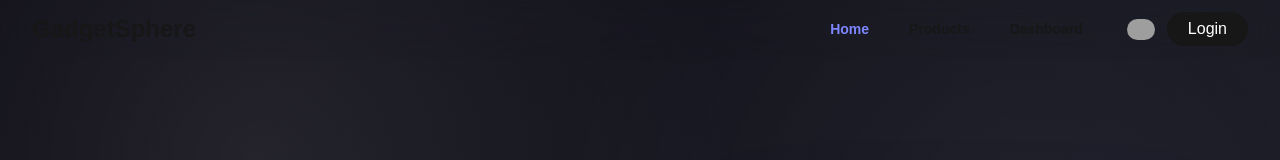
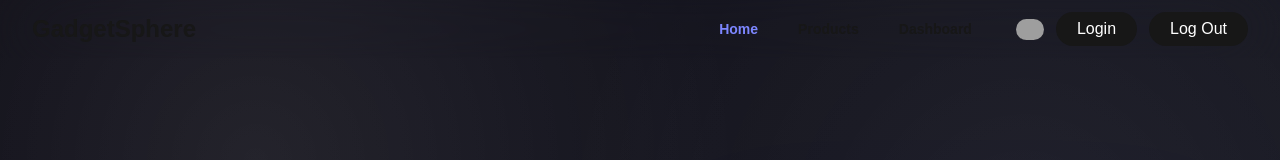
Before and after one commit to ArunRoy404/nextjs-jobtask, a Next.js app: page / in a window 1280 px wide. Shown: the top 160 px of the page. Built offline with nearby package versions, Linux system fonts and the light colour scheme; no server answers; the database is empty; grey boxes are pictures that could not be loaded.

Commit message:
logout button added

```diff
--- /dev/null
+++ b/src/app/components/LogoutButton/LogoutButton.jsx
@@ -0,0 +1,16 @@
+'use client'
+import { signOut } from "next-auth/react"
+
+const LogoutButton = () => {
+    return (
+        <button
+            className="rounded-full border border-solid border-transparent transition-colors flex items-center justify-center bg-foreground text-background  hover:bg-[#383838] dark:hover:bg-[#ccc] font-medium text-sm sm:text-base px-4 sm:px-5 sm:w-auto py-1"
+            onClick={() => signOut()}
+            rel="noopener noreferrer"
+        >
+            Log Out
+        </button>
+    );
+};
+
+export default LogoutButton;
--- a/src/app/components/NavBar/NavActions.jsx
+++ b/src/app/components/NavBar/NavActions.jsx
@@ -1,12 +1,14 @@
 import React from 'react';
 import Button from '../Button/Button';
 import Avatar from '../Avatar/Avatar';
+import LogoutButton from '../LogoutButton/LogoutButton';
 
 const NavActions = () => {
     return (
         <div className='flex items-center gap-3'>
             <Avatar/>
             <Button to={'/login'}>Login</Button>
+            <LogoutButton/>
         </div>
     );
 };
```
